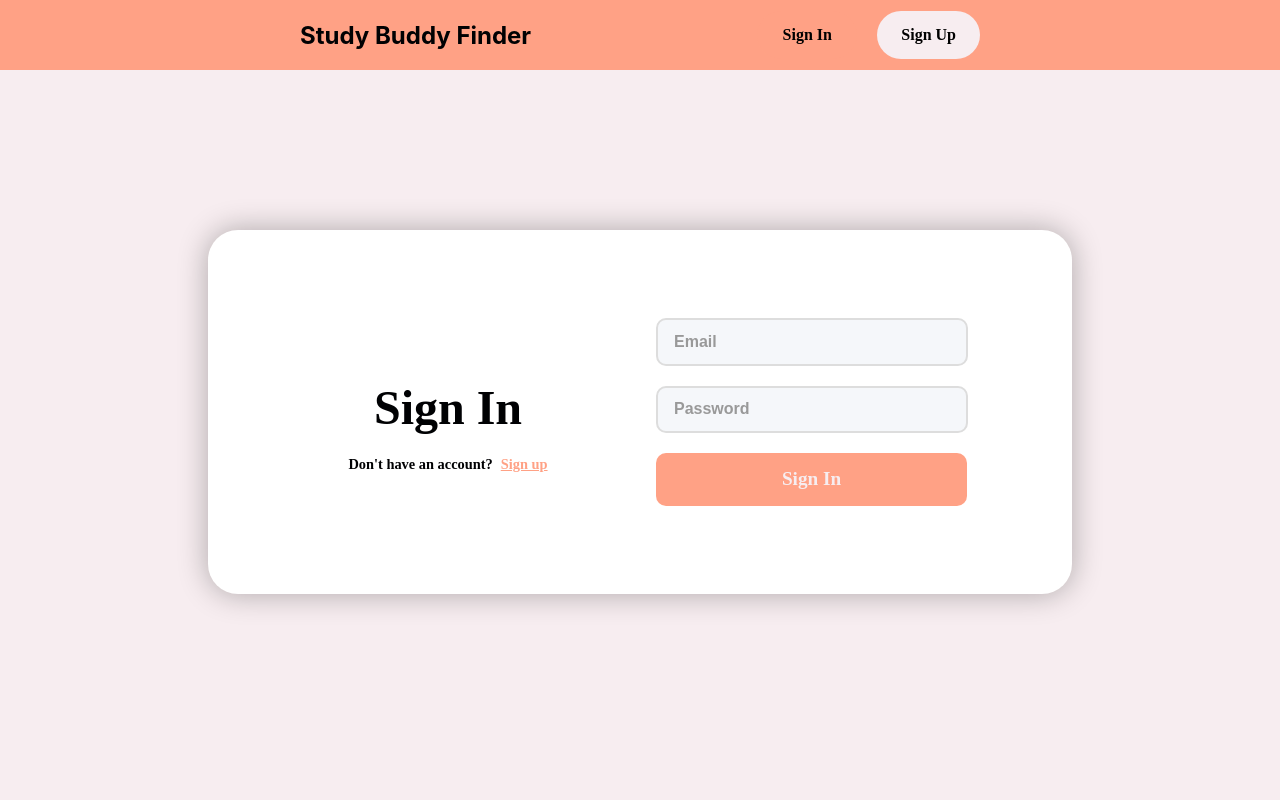
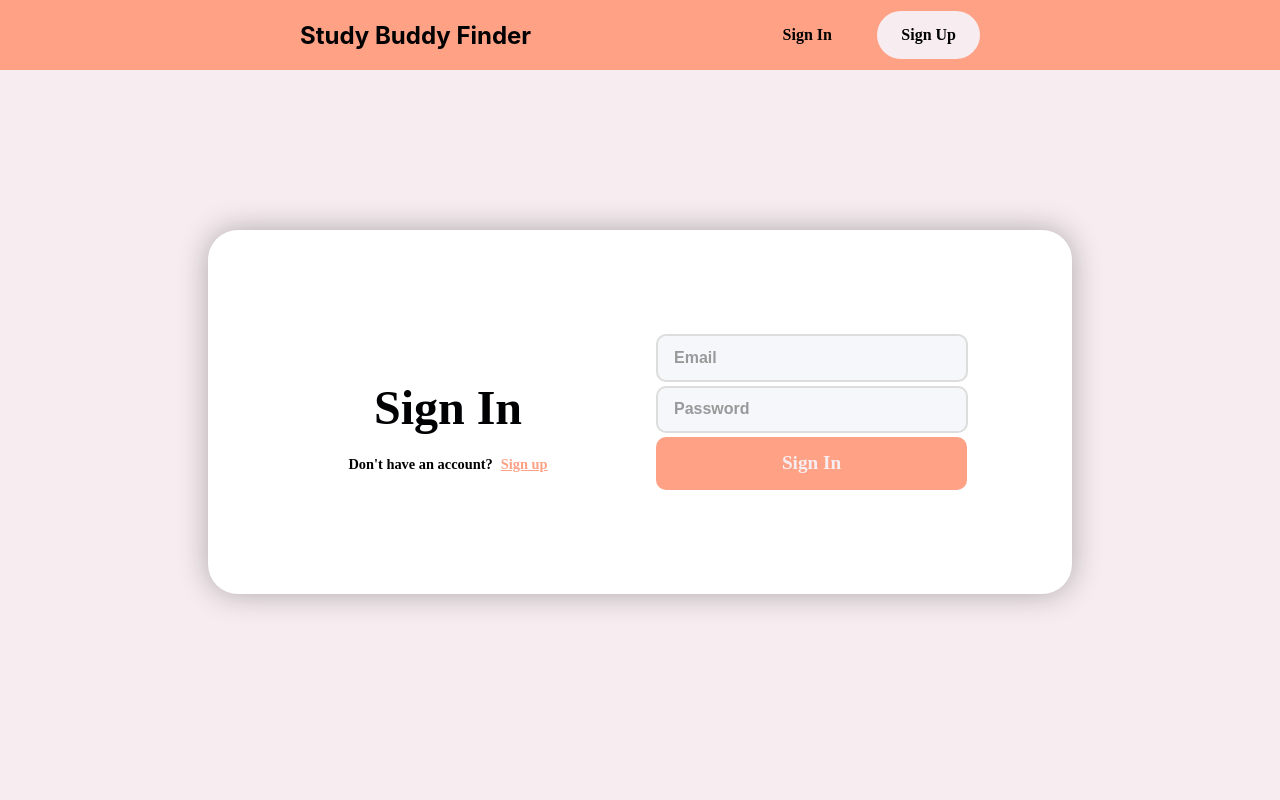
Before and after one commit to MinjaeKim9929/study-buddy-finder, a React (Create React App) app: page /sign-in in a window 1280 px wide. Shown: the top 800 px of the page. Built offline with nearby package versions, Linux system fonts and the light colour scheme; a web font is replaced by a local one.

Commit message:
Add form submission handling. Now inputs are sent to SignInPage.

```diff
--- a/src/components/Forms/LoginForm/LoginForm.scss
+++ b/src/components/Forms/LoginForm/LoginForm.scss
@@ -54,6 +54,9 @@
 		align-items: flex-start;
 		max-width: 50%;
 
+		form {
+			width: 100%;
+
 			label {
 				display: block;
 				width: 80%;
@@ -78,6 +81,7 @@
 					&::placeholder {
 						color: #999;
 						font-weight: 550;
+					}
 				}
 			}
 		}
--- a/src/components/Forms/LoginForm/LoginForm.tsx
+++ b/src/components/Forms/LoginForm/LoginForm.tsx
@@ -1,9 +1,23 @@
-import React from 'react';
+import React, { useState, FormEvent } from 'react';
 import './LoginForm.scss';
 import { Link } from 'react-router-dom';
 import Button from '../../Button/Button';
 
-function LoginForm() {
+interface LoginFormProps {
+	onSubmit: (email: string, password: string) => void;
+}
+
+function LoginForm({ onSubmit }: LoginFormProps) {
+	const [email, setEmail] = useState('');
+	const [password, setPassword] = useState('');
+
+	const handleSubmit = (e: FormEvent) => {
+		e.preventDefault();
+		onSubmit(email, password);
+		setEmail('');
+		setPassword('');
+	};
+
 	return (
 		<div className="loginForm">
 			<div className="loginForm-content">
@@ -16,13 +30,33 @@ function LoginForm() {
 				</p>
 			</div>
 			<div className="loginForm-inputs">
-				<label htmlFor="email">
-					<input type="email" id="email" required placeholder="Email" className="loginForm-input" />
-				</label>
-				<label htmlFor="password">
-					<input type="password" id="password" required placeholder="Password" className="loginForm-input" />
-				</label>
-				<Button className="form-btn">Sign In</Button>
+				<form onSubmit={handleSubmit}>
+					<label htmlFor="email">
+						<input
+							type="email"
+							id="email"
+							required
+							placeholder="Email"
+							className="loginForm-input"
+							value={email}
+							onChange={(e) => setEmail(e.target.value)}
+						/>
+					</label>
+					<label htmlFor="password">
+						<input
+							type="password"
+							id="password"
+							required
+							placeholder="Password"
+							className="loginForm-input"
+							value={password}
+							onChange={(e) => setPassword(e.target.value)}
+						/>
+					</label>
+					<Button type="submit" className="form-btn">
+						Sign In
+					</Button>
+				</form>
 			</div>
 		</div>
 	);
--- a/src/pages/Signin/SignInPage.tsx
+++ b/src/pages/Signin/SignInPage.tsx
@@ -3,9 +3,13 @@ import LoginForm from '../../components/Forms/LoginForm/LoginForm';
 import './SignInPage.scss';
 
 function SignInPage() {
+	const handleFormSubmit = (email: string, password: string) => {
+		console.log('User Input: ', { email, password });
+	};
+
 	return (
 		<div className="signInPage">
-			<LoginForm />
+			<LoginForm onSubmit={handleFormSubmit} />
 		</div>
 	);
 }
```
Lines whose indentation alone changed are shown as unchanged.
